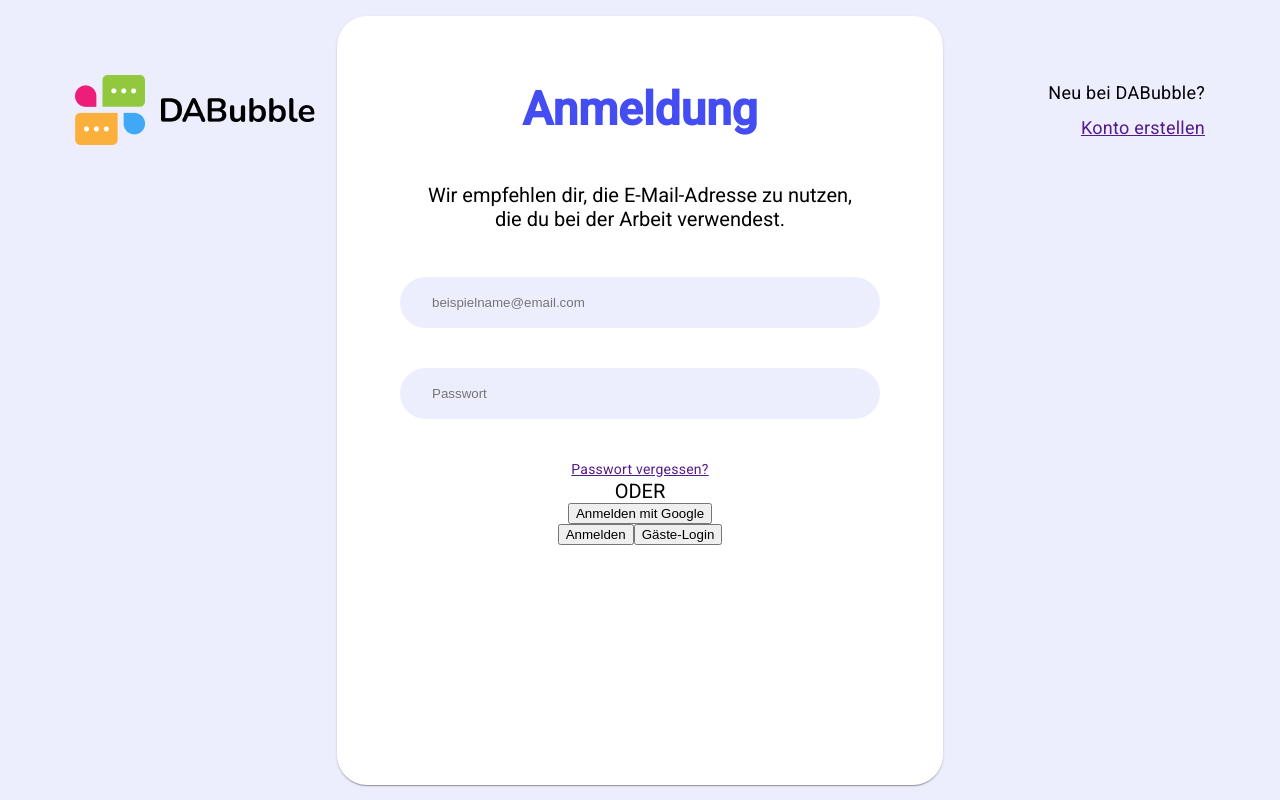
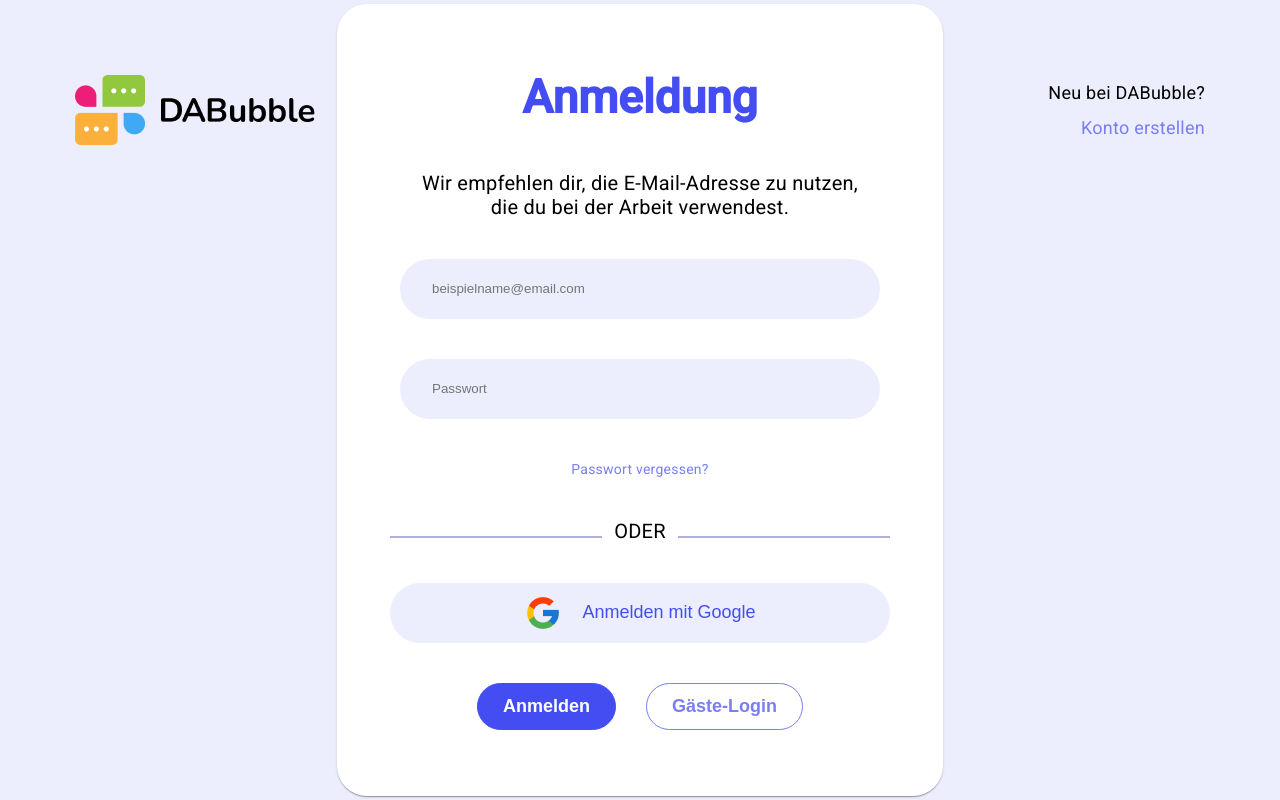
Before and after one commit to NilsBoelingen/DABubble, an Angular app: page / in a window 1280 px wide. Built offline with nearby package versions, Linux system fonts and the light colour scheme.

Commit message:
add register tab

```diff
--- a/src/app/start-page/login/login.component.html
+++ b/src/app/start-page/login/login.component.html
@@ -12,15 +12,15 @@
       <input type="password" name="password" id="password" placeholder="Passwort" />
       <a href="">Passwort vergessen?</a>
     </div>
-    <div>
+    <div class="seperator">
       <div></div>
       <span>ODER</span>
       <div></div>
     </div>
     <div>
-      <button>Anmelden mit Google</button>
+      <button class="google-btn"><img src="assets/img/start_page/Google.png">Anmelden mit Google</button>
     </div>
-    <div>
+    <div class="btn-container">
       <button>Anmelden</button>
       <button>Gäste-Login</button>
     </div>
--- a/src/app/start-page/login/login.component.scss
+++ b/src/app/start-page/login/login.component.scss
@@ -11,7 +11,6 @@ h1 {
   font-size: 46px;
   font-weight: 700;
   line-height: 120%;
-  letter-spacing: 0em;
   color: #444df2;
 }
 
@@ -19,27 +18,91 @@ span {
   font-size: 20px;
   font-weight: 400;
   line-height: 120%;
-  letter-spacing: 0em;
 }
 
 .head {
   display: flex;
   flex-direction: column;
   gap: 30px;
-  margin-bottom: 46px;
+  margin-bottom: 40px;
 }
 
 .input-container {
   display: flex;
   flex-direction: column;
+  align-items: center;
   gap: 40px;
 
   input {
     width: 386px;
+    height: 24px;
     padding: 18px 62px 18px 32px;
     border-radius: 100px;
     border: none;
     gap: 10px;
-    background-color: #ECEEFE;
+    background-color: #eceefe;
+  }
+
+  a {
+    color: #797EF3;
+    text-decoration: none;
   }
 }
+
+.seperator {
+  margin: 40px 0;
+  display: flex;
+  justify-content: space-between;
+  align-items: baseline;
+
+  div {
+    height: 0;
+    width: 210px;
+    border: 1px solid #ADB0D9;
+  }
+}
+
+.google-btn {
+  width: 500px;
+  height: 60px;
+  padding: 11px 32px;
+  border-radius: 100px;
+  border: none;
+  gap: 10px;
+  background-color: #eceefe;
+  font-size: 18px;
+  line-height: 120%;
+  color: #444df2;
+  display: flex;
+  justify-content: center;
+  align-items: center;
+  gap: 20px;
+}
+
+.btn-container {
+  margin-top: 40px;
+  display: flex;
+  gap: 30px;
+  justify-content: center;
+
+  button {
+    padding: 12px 25px;
+    border-radius: 25px;
+    font-size: 18px;
+    font-weight: 700;
+    line-height: 120%;
+
+    &:first-child {
+      background-color: #444DF2;
+      border: 1px solid #444DF2;
+      color: white;
+    }
+
+    &:last-child {
+      border-color: #797EF3;
+      border: 1px solid #797EF3;
+      background-color: white;
+      color: #797EF3;
+    }
+  }
+}
--- /dev/null
+++ b/src/app/start-page/register/register.component.html
@@ -0,0 +1,17 @@
+<button mat-icon-button class="back-btn">
+  <mat-icon>arrow_back</mat-icon>
+</button>
+<section>
+  <div class="head">
+    <h1>Konto erstellen</h1>
+    <span>Mit deinem Namen und deiner E-Mail-Adresse hast du dein neues DABubble-Konto.</span>
+  </div>
+  <form>
+    <input type="text" name="name" id="name" placeholder="Vorname und Nachname">
+    <input type="email" name="email" id="email" placeholder="beispielname@email.com">
+    <input type="text" name="password" id="password" placeholder="Passwort">
+    <input type="checkbox" name="privacy-policy" id="privacyPolicy">
+    <span>Ich stimme der <a href="">Datenschutzerklärung</a> zu</span>
+    <button>Weiter</button>
+  </form>
+</section>
--- /dev/null
+++ b/src/app/start-page/register/register.component.scss
@@ -0,0 +1,38 @@
+.back-btn {
+  position: absolute;
+  top: 45px;
+  left: 32px;
+  &:hover {
+    background-color: #ECEEFE;
+    color: #535AF1;
+  }
+}
+
+section {
+  padding: 40px 53px;
+  text-align: center;
+  display: flex;
+  flex-direction: column;
+  align-items: center;
+  justify-content: center;
+  gap: 40px;
+}
+
+.head {
+  display: flex;
+  align-items: center;
+  flex-direction: column;
+  gap: 32px;
+
+  h1 {
+    font-weight: 700;
+    font-size: 46px;
+    line-height: 120%;
+    color: #444DF2;
+  }
+
+  span {
+    font-size: 20px;
+    line-height: 120%;
+  }
+}
--- a/src/app/start-page/start-page.component.html
+++ b/src/app/start-page/start-page.component.html
@@ -9,7 +9,7 @@
   <img src="assets/img/start_page/Logo_whit_text.png" class="main-logo">
   <div class="reegister-container">
     <span>Neu bei DABubble?</span>
-    <a href="">Konto erstellen</a>
+    <a [routerLink]="['/register']" routerLinkActive="router-link-active">Konto erstellen</a>
   </div>
   <div class="link-container">
     <a href="">Impressum</a>
@@ -17,7 +17,7 @@
   </div>
   <mat-card>
     <mat-card-content>
-      <app-login></app-login>
+      <router-outlet></router-outlet>
     </mat-card-content>
   </mat-card>
 </section>
--- a/src/app/start-page/start-page.component.scss
+++ b/src/app/start-page/start-page.component.scss
@@ -129,5 +129,10 @@
 mat-card {
   border-radius: 30px;
   width: 606px;
-  height: 769px;
+  position: relative;
 }
+
+a {
+  color: #797EF3;
+  text-decoration: none;
+}
--- a/src/styles.scss
+++ b/src/styles.scss
@@ -3,3 +3,4 @@
 
 html, body { height: 100%; }
 body { margin: 0; font-family: Nunito, "Helvetica Neue", sans-serif; }
+button { cursor: pointer; }
```
Also changed, not shown: src/app/app.routes.ts (+11 -2 lines), src/app/start-page/login/login.component.ts (+6 -5 lines), src/app/start-page/register/register.component.ts (added, +12 -0 lines), src/app/start-page/start-page.component.ts (+5 -6 lines), src/assets/img/start_page/Google.png (added), 1 other file (tests, documents, lock files or other folders).
